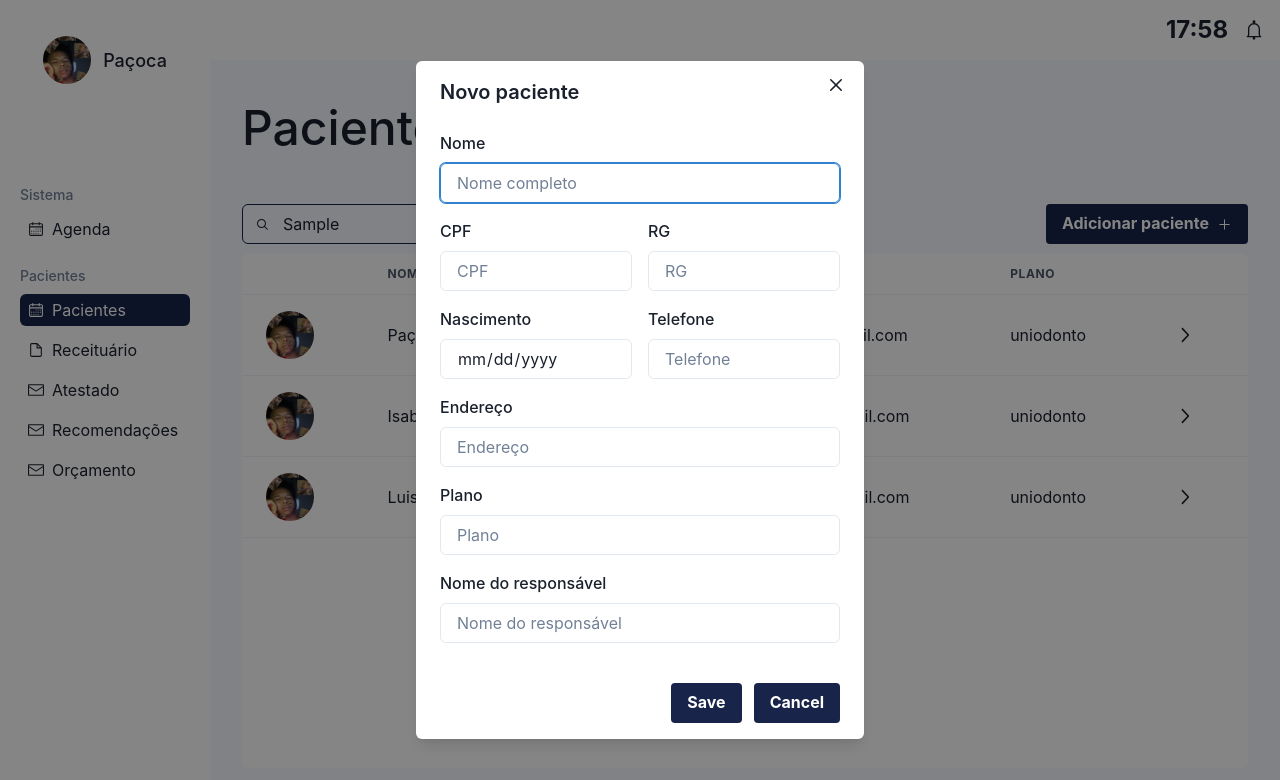
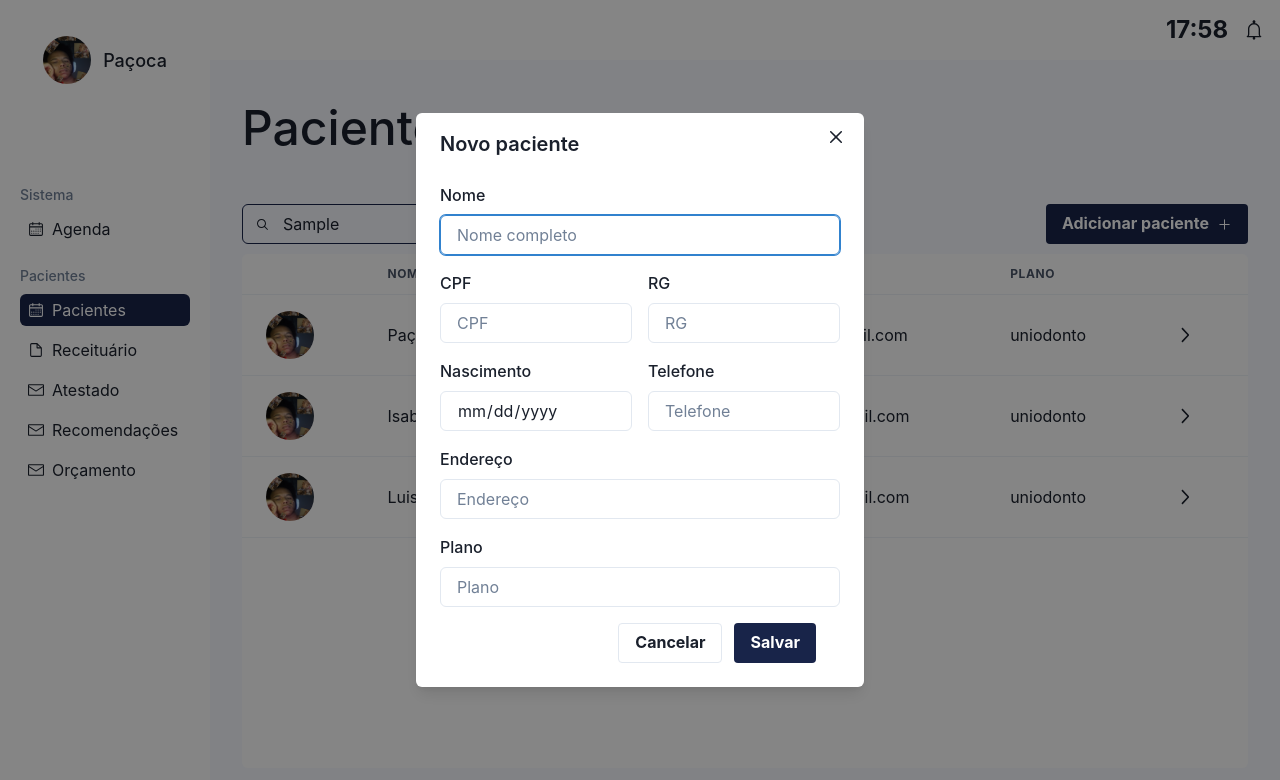
Before and after one commit to flumadev/Orthoagenda, a Next.js app: page /pacientes in a window 1280 px wide. Both pictures are taken after typing "Sample" into the empty fields and a click on the button "Adicionar paciente". Shown: the top 780 px of the page. Built offline with nearby package versions, Linux system fonts and the light colour scheme.

Commit message:
Added formik

```diff
--- a/src/pages/pacientes/index.tsx
+++ b/src/pages/pacientes/index.tsx
@@ -4,6 +4,7 @@ import {
   Button,
   Flex,
   FormControl,
+  FormErrorMessage,
   FormLabel,
   Icon,
   Input,
@@ -34,10 +35,11 @@ import {
   PlusIcon,
 } from '@radix-ui/react-icons';
 import { NextPage } from 'next';
-import { useRef } from 'react';
+import { useRef, useState } from 'react';
 import { Header } from '../../components';
 import Layout from '../../components/layout.component';
 import NextLink from 'next/link';
+import { Field, Form, Formik } from 'formik';
 
 const users = [
   {
@@ -70,20 +72,37 @@ const users = [
 
 const Home: NextPage = () => {
   const { isOpen, onOpen, onClose } = useDisclosure();
+  const [underAge, setUnderAge] = useState(false);
 
   const initialRef = useRef(null);
   const finalRef = useRef(null);
 
-  function handleAddPatient(e: any) {
-    e.preventDefault();
-
-    console.log(
-      new Date().toLocaleDateString('pt-BR', {
+  function validateDate(value) {
+    const date = new Date(value)
+      .toLocaleDateString('pt-BR', {
         year: 'numeric',
         month: 'numeric',
         day: 'numeric',
       })
-    );
+      .split('/')[2];
+
+    const currentYear = new Date().getFullYear();
+
+    if (currentYear - parseInt(date) < 18) {
+      setUnderAge(true);
+    } else {
+      setUnderAge(false);
+    }
+  }
+
+  function handleAddPatient(values, actions) {
+    console.log(values);
+    console.log(actions);
+
+    setTimeout(() => {
+      alert(JSON.stringify(values, null, 2));
+      actions.setSubmitting(false);
+    }, 1000);
   }
 
   return (
@@ -155,7 +174,6 @@ const Home: NextPage = () => {
       </Layout>
 
       <Modal
-        initialFocusRef={initialRef}
         finalFocusRef={finalRef}
         isOpen={isOpen}
         onClose={onClose}
@@ -164,59 +182,103 @@ const Home: NextPage = () => {
         <ModalOverlay />
         <ModalContent>
           <ModalHeader>Novo paciente</ModalHeader>
-          <ModalCloseButton />
-          <form onSubmit={handleAddPatient}>
-            <ModalBody pb={6}>
+          <ModalBody>
+            <Formik
+              initialValues={{}}
+              onSubmit={(values, actions) => handleAddPatient(values, actions)}
+            >
+              {(props) => (
+                <Form>
+                  <Field name="name">
+                    {({ field, form }) => (
                       <FormControl>
                         <FormLabel>Nome</FormLabel>
-                <Input ref={initialRef} placeholder="Nome completo" />
+                        <Input {...field} placeholder="Nome completo" />
                       </FormControl>
+                    )}
+                  </Field>
 
                   <Flex gap={4}>
+                    <Field name="CPF">
+                      {({ field, form }) => (
                         <FormControl mt={4}>
                           <FormLabel>CPF</FormLabel>
-                  <Input placeholder="CPF" />
+                          <Input {...field} placeholder="CPF" />
                         </FormControl>
+                      )}
+                    </Field>
+
+                    <Field name="RG">
+                      {({ field, form }) => (
                         <FormControl mt={4}>
                           <FormLabel>RG</FormLabel>
-                  <Input placeholder="RG" />
+                          <Input {...field} placeholder="RG" />
                         </FormControl>
+                      )}
+                    </Field>
                   </Flex>
+
                   <Flex gap={4}>
+                    <Field name="birthdate" validate={validateDate}>
+                      {({ field, form }) => (
                         <FormControl mt={4}>
                           <FormLabel>Nascimento</FormLabel>
                           <Input
+                            {...field}
                             placeholder="Nascimento"
                             type="date"
-                    max={'04-30-2017'}
                           />
                         </FormControl>
+                      )}
+                    </Field>
+                    <Field name="phone">
+                      {({ field, form }) => (
                         <FormControl mt={4}>
                           <FormLabel>Telefone</FormLabel>
-                  <Input placeholder="Telefone" />
+                          <Input {...field} placeholder="Telefone" />
                         </FormControl>
+                      )}
+                    </Field>
                   </Flex>
+                  <Field name="address">
+                    {({ field, form }) => (
                       <FormControl mt={4}>
                         <FormLabel>Endereço</FormLabel>
-                <Input placeholder="Endereço" />
+                        <Input {...field} placeholder="Endereço" />
                       </FormControl>
+                    )}
+                  </Field>
+                  <Field name="plan">
+                    {({ field, form }) => (
                       <FormControl mt={4}>
                         <FormLabel>Plano</FormLabel>
-                <Input placeholder="Plano" />
+                        <Input {...field} placeholder="Plano" />
                       </FormControl>
+                    )}
+                  </Field>
+                  {underAge && (
+                    <Field name="responsible">
+                      {({ field, form }) => (
                         <FormControl mt={4}>
                           <FormLabel>Nome do responsável</FormLabel>
-                <Input placeholder="Nome do responsável" />
+                          <Input {...field} placeholder="Nome do responsável" />
                         </FormControl>
+                      )}
+                    </Field>
+                  )}
+                  <ModalFooter>
+                    <Button variant="outline" mr="3" onClick={onClose}>
+                      Cancelar
+                    </Button>
+                    <Button isLoading={props.isSubmitting} type="submit">
+                      Salvar
+                    </Button>
+                  </ModalFooter>
+                </Form>
+              )}
+            </Formik>
           </ModalBody>
-
-            <ModalFooter>
-              <Button type="submit" colorScheme="blue" mr={3}>
-                Save
-              </Button>
-              <Button onClick={onClose}>Cancel</Button>
-            </ModalFooter>
-          </form>
+          <ModalCloseButton />
         </ModalContent>
       </Modal>
     </>
```
Lines whose indentation alone changed are shown as unchanged.
